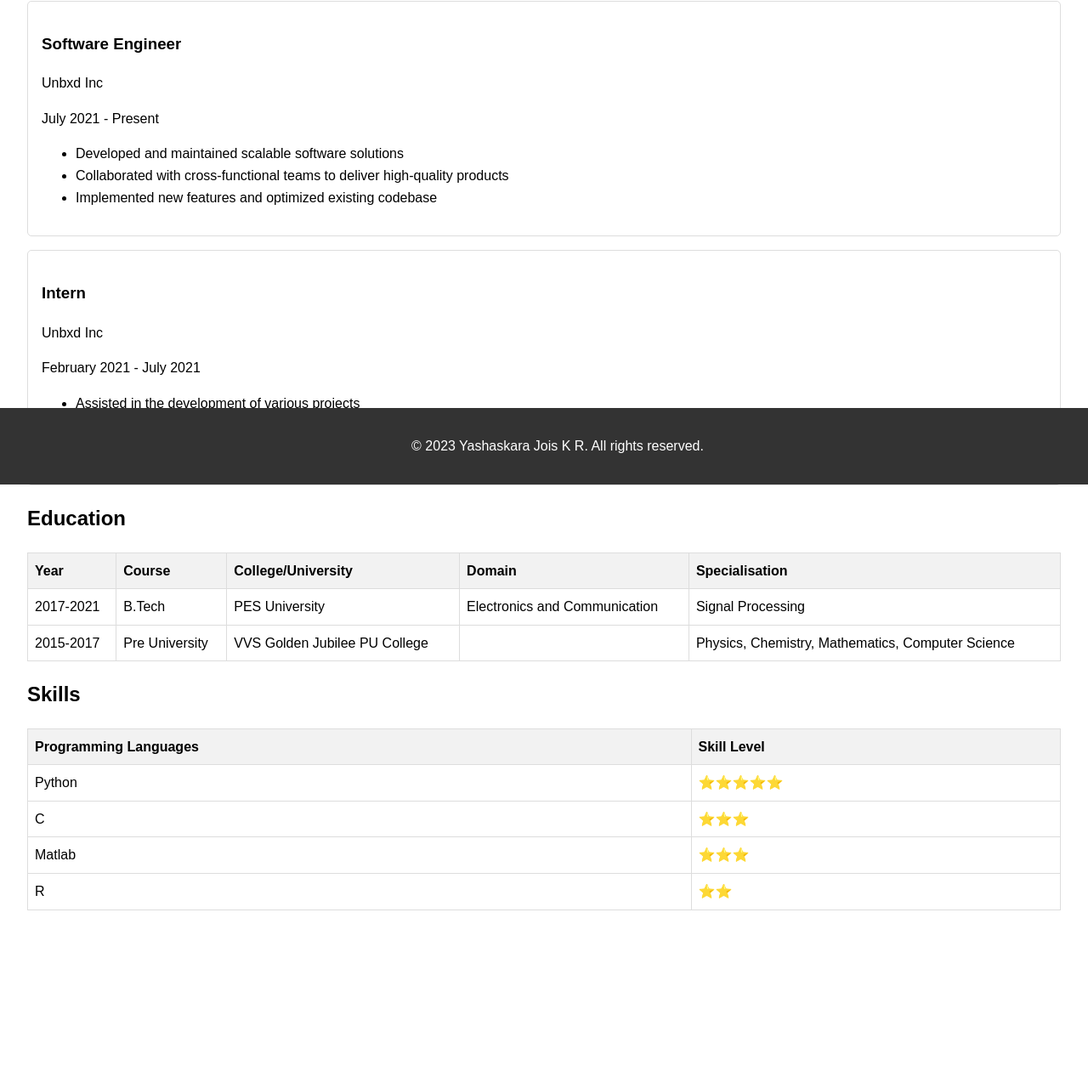
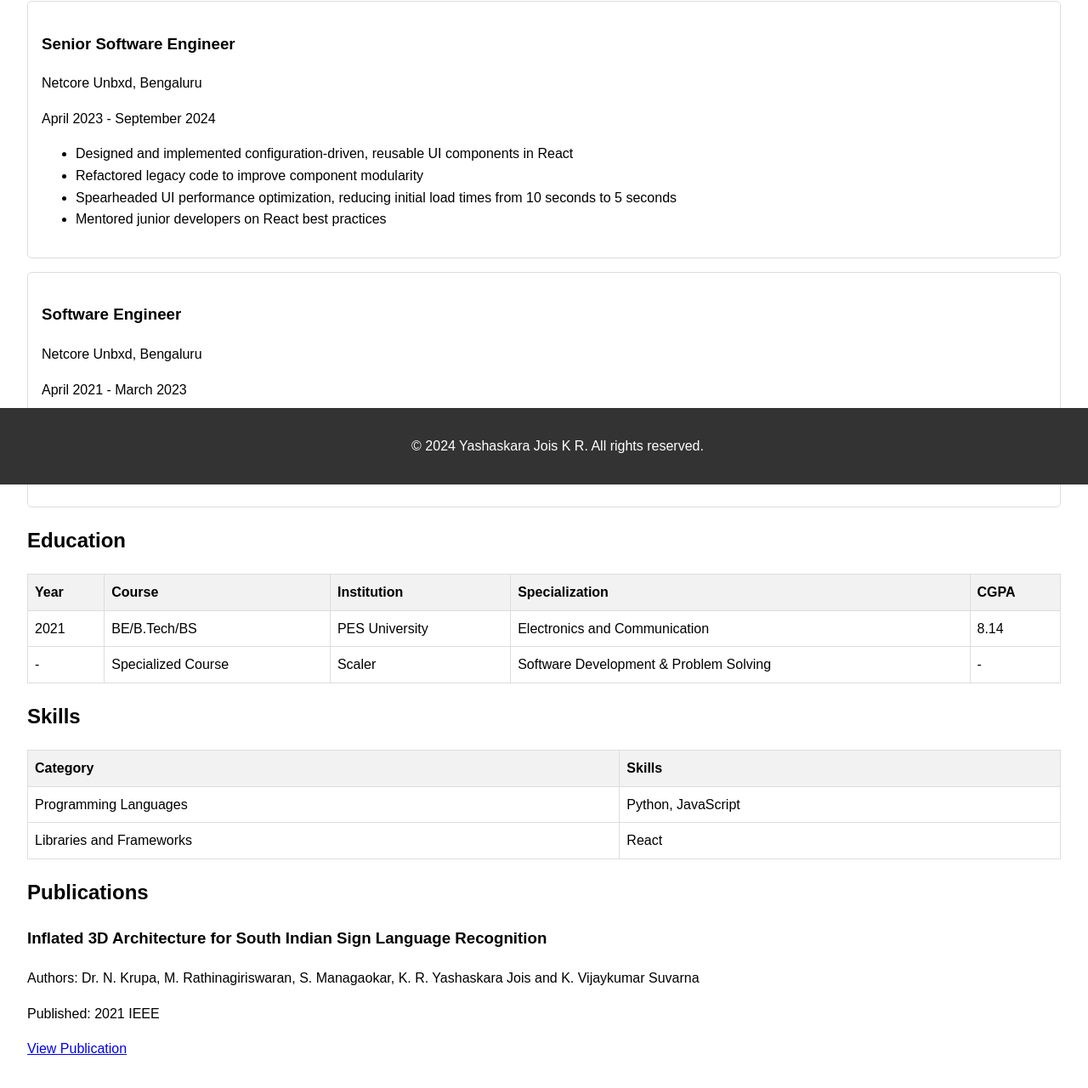
Before and after one commit to Yashaskara/Resume, a plain HTML site: page professional.html in a window 1280 px wide. Shown: the part 230-1510 px from the top of the page at 85% size. Before the commit the page ends 1349 px from the top, so only its background shows below. Drawn offline with Linux system fonts and the light colour scheme.

Commit message:
Modifications

```diff
--- a/professional.html
+++ b/professional.html
@@ -24,23 +24,24 @@
         <section id="experience">
             <h2>Work Experience</h2>
             <div class="experience-item">
-                <h3>Software Engineer</h3>
-                <p>Unbxd Inc</p>
-                <p>July 2021 - Present</p>
+                <h3>Senior Software Engineer</h3>
+                <p>Netcore Unbxd, Bengaluru</p>
+                <p>April 2023 - September 2024</p>
                 <ul>
-                    <li>Developed and maintained scalable software solutions</li>
-                    <li>Collaborated with cross-functional teams to deliver high-quality products</li>
-                    <li>Implemented new features and optimized existing codebase</li>
+                    <li>Designed and implemented configuration-driven, reusable UI components in React</li>
+                    <li>Refactored legacy code to improve component modularity</li>
+                    <li>Spearheaded UI performance optimization, reducing initial load times from 10 seconds to 5 seconds</li>
+                    <li>Mentored junior developers on React best practices</li>
                 </ul>
             </div>
             <div class="experience-item">
-                <h3>Intern</h3>
-                <p>Unbxd Inc</p>
-                <p>February 2021 - July 2021</p>
+                <h3>Software Engineer</h3>
+                <p>Netcore Unbxd, Bengaluru</p>
+                <p>April 2021 - March 2023</p>
                 <ul>
-                    <li>Assisted in the development of various projects</li>
-                    <li>Learned and applied industry best practices</li>
-                    <li>Contributed to team discussions and problem-solving sessions</li>
+                    <li>Spearheaded the migration of React class components to functional components</li>
+                    <li>Integrated backend service with over 50 major marketplaces through Python-based APIs</li>
+                    <li>Designed and developed robust Python SDK APIs for internal CRUD operations</li>
                 </ul>
             </div>
         </section>
@@ -52,25 +53,25 @@
                     <tr>
                         <th>Year</th>
                         <th>Course</th>
-                        <th>College/University</th>
-                        <th>Domain</th>
-                        <th>Specialisation</th>
+                        <th>Institution</th>
+                        <th>Specialization</th>
+                        <th>CGPA</th>
                     </tr>
                 </thead>
                 <tbody>
                     <tr>
-                        <td>2017-2021</td>
-                        <td>B.Tech</td>
+                        <td>2021</td>
+                        <td>BE/B.Tech/BS</td>
                         <td>PES University</td>
                         <td>Electronics and Communication</td>
-                        <td>Signal Processing</td>
+                        <td>8.14</td>
                     </tr>
                     <tr>
-                        <td>2015-2017</td>
-                        <td>Pre University</td>
-                        <td>VVS Golden Jubilee PU College</td>
-                        <td></td>
-                        <td>Physics, Chemistry, Mathematics, Computer Science</td>
+                        <td>-</td>
+                        <td>Specialized Course</td>
+                        <td>Scaler</td>
+                        <td>Software Development & Problem Solving</td>
+                        <td>-</td>
                     </tr>
                 </tbody>
             </table>
@@ -81,34 +82,36 @@
             <table>
                 <thead>
                     <tr>
-                        <th>Programming Languages</th>
-                        <th>Skill Level</th>
+                        <th>Category</th>
+                        <th>Skills</th>
                     </tr>
                 </thead>
                 <tbody>
                     <tr>
-                        <td>Python</td>
-                        <td>⭐⭐⭐⭐⭐</td>
+                        <td>Programming Languages</td>
+                        <td>Python, JavaScript</td>
                     </tr>
                     <tr>
-                        <td>C</td>
-                        <td>⭐⭐⭐</td>
-                    </tr>
-                    <tr>
-                        <td>Matlab</td>
-                        <td>⭐⭐⭐</td>
-                    </tr>
-                    <tr>
-                        <td>R</td>
-                        <td>⭐⭐</td>
+                        <td>Libraries and Frameworks</td>
+                        <td>React</td>
                     </tr>
                 </tbody>
             </table>
         </section>
+
+        <section id="publications">
+            <h2>Publications</h2>
+            <div class="publication-item">
+                <h3>Inflated 3D Architecture for South Indian Sign Language Recognition</h3>
+                <p>Authors: Dr. N. Krupa, M. Rathinagiriswaran, S. Managaokar, K. R. Yashaskara Jois and K. Vijaykumar Suvarna</p>
+                <p>Published: 2021 IEEE</p>
+                <p><a href="https://ieeexplore.ieee.org/document/9688520" target="_blank">View Publication</a></p>
+            </div>
+        </section>
     </main>
 
     <footer>
-        <p>&copy; 2023 Yashaskara Jois K R. All rights reserved.</p>
+        <p>&copy; 2024 Yashaskara Jois K R. All rights reserved.</p>
     </footer>
 
     <script src="script.js"></script>
```
Also changed, not shown: index.html (+10 -4 lines), projects.html (+15 -10 lines), 1 other file.
